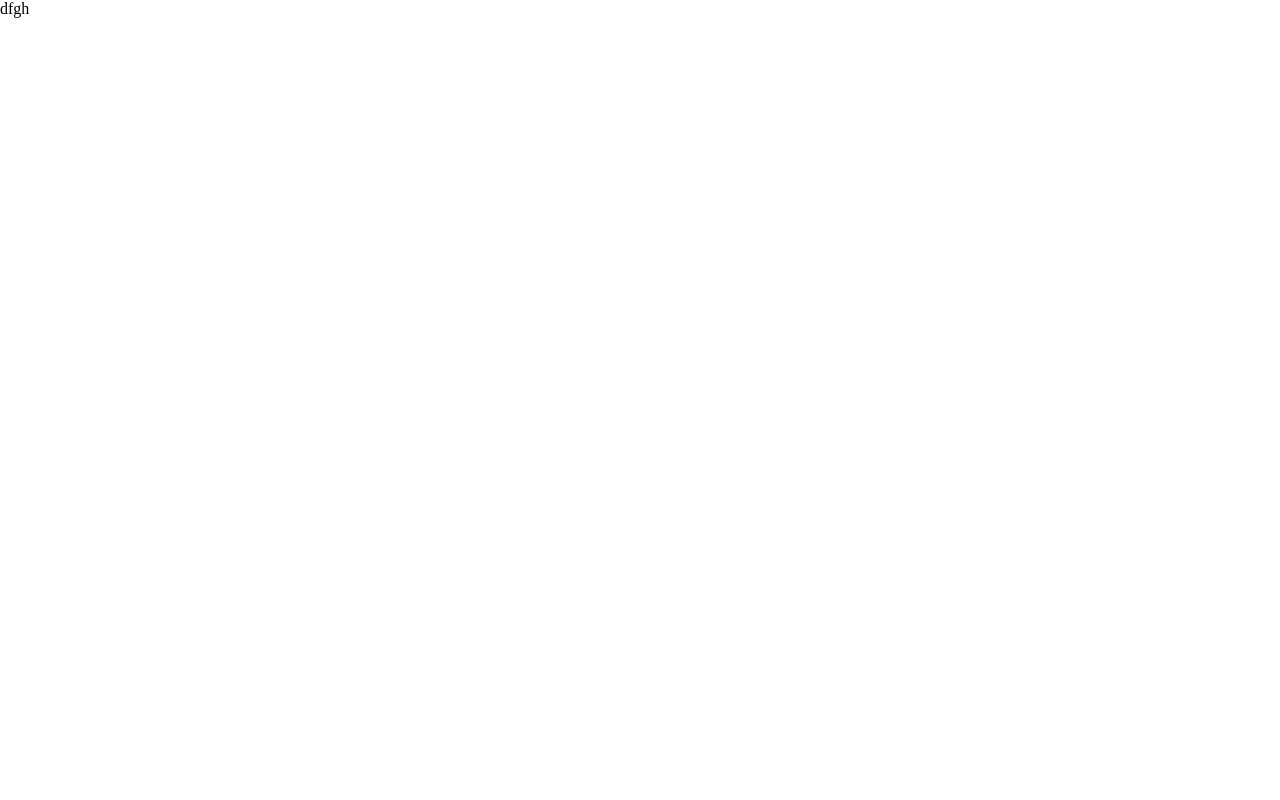
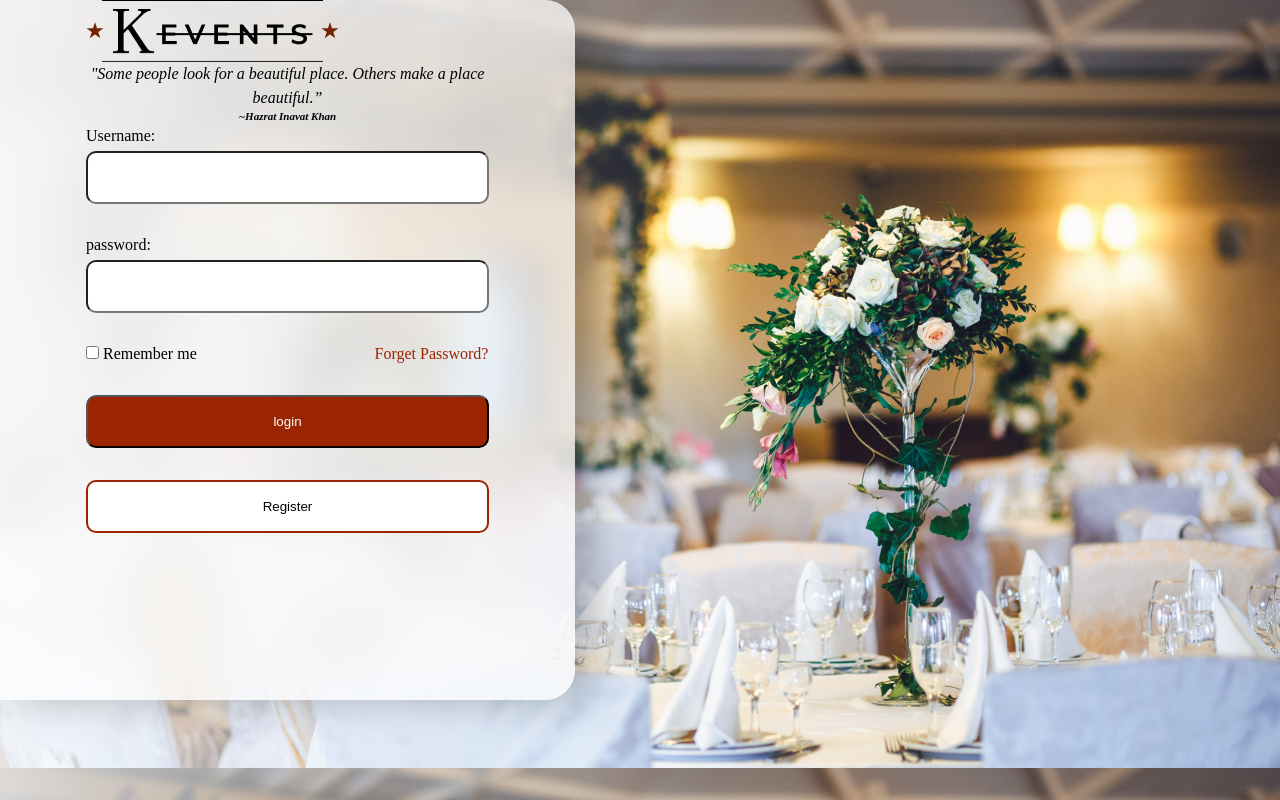
Before and after one commit to kurian1999/Kevent, a PHP site: page / in a window 1280 px wide. Before the commit the page is almost empty. Run offline with PHP 8.4, Linux system fonts and the light colour scheme.

Commit message:
login design

```diff
--- a/index.html
+++ b/index.html
@@ -1,5 +1,6 @@
 <!DOCTYPE html>
 <html lang="en">
+
 <head>
     <meta charset="UTF-8">
     <meta http-equiv="X-UA-Compatible" content="IE=edge">
@@ -7,7 +8,36 @@
     <link rel="stylesheet" href="./styles/style.css">
     <title>Document</title>
 </head>
-<body>
-    dfgh
+
+<body class="container">
+    <form action="" class="login-form">
+        <h1 class="logo"></h1>
+        <p class="qote">"Some people look for a beautiful place. Others make a place beautiful.”</p>
+       <h6 class="spok">~Hazrat Inavat Khan</h6>
+        <div class="flex-input">
+            <label for="">Username:</label>
+            <input type="text" name="" id="">
+        </div>
+        <div class="flex-input">
+            <label for="">password:</label>
+            <input type="password" name="" id="">
+        </div>
+        <div class="flex-container">
+            <div>
+                <input type="checkbox" name="" id="">
+                <span>Remember me</span>
+            </div>
+            <div>
+                <a href="#">Forget Password?</a>
+            </div>
+        </div>
+        <div class="flex-input">
+            <input type="button" class="prbtn" value="login">
+        </div>
+        <div class="flex-input">
+            <input type="button" class="scebtn" value="Register">
+        </div>
+    </form>
 </body>
+
 </html>
--- a/styles/style.css
+++ b/styles/style.css
@@ -3,3 +3,123 @@
     padding:0;
     box-sizing: border-box;
 }
+.flex-container{
+    display:flex;
+    margin-bottom: 32px;
+
+}
+.flex-container div{
+    flex: 1;
+}
+.flex-container a{
+    text-decoration: none;
+    color: #9A2500;
+    width: 143px;
+height: 24px;
+padding-left:87px;
+
+font-family: Poppins;
+font-style: normal;
+
+
+text-align: right;
+}
+.container{
+    background-image:url("/image/bunch-flowers-leaves-table\ 1.png") ;
+    display: flex;
+    justify-content: flex-start;
+    align-items: center;
+    overflow: hidden;
+
+
+
+}
+.logo{
+    background-image: url("/image/Group\ 2.png");
+    width: 253px;
+height: 62.1px;
+}
+.qote{
+    width: 403px;
+height: 48px;
+
+
+font-family: Poppins;
+font-style: italic;
+font-weight: normal;
+font-size: 16px;
+line-height: 24px;
+text-align: center;
+}
+.spok{
+
+height: 17px;
+    font-size: 11px;
+    font-family: Poppins;
+font-style: italic;
+text-align: center;
+}
+
+.login-form{
+
+    background: rgba(255, 255, 255, 0.68);
+    width: 575px;
+    height: 700px;
+    padding-left: 86px;
+    padding-right: 86px;
+    border-radius: 0px 30px 30px 0px;
+    backdrop-filter: blur(25px);
+    box-shadow: 20px 0px 40px rgba(0, 0, 0, 0.25);
+
+}
+.flex-input {
+    display: flex;
+    flex-direction: column;
+    margin-bottom: 32px;
+}
+input[type="text"],[type="password"]
+{
+  width: 403px;
+  height: 53px;
+    font-size:18px;
+    border-radius: 10px;
+}
+label{
+    width: 83px;
+height: 24px;
+
+
+font-family: Poppins;
+font-style: normal;
+font-weight: normal;
+font-size: 16px;
+}
+.prbtn{
+    width: 403px;
+height: 53px;
+
+background: #9A2500;
+border-radius: 10px;
+ color:white;
+}
+.scebtn{
+    width: 403px;
+height: 53px;
+
+
+background: #FFFFFF;
+border: 2px solid #9A2500;
+box-sizing: border-box;
+border-radius: 10px;
+
+}
+.prbtn:hover{
+    cursor: pointer;
+    background-color: rgb(139, 98, 8);
+
+}
+.scebtn:hover{
+    cursor: pointer;
+    background-color: rgb(139, 98, 8);
+
+}
```
Also changed, not shown: image/Group 2.png (added), image/Login.png (added), image/bunch-flowers-leaves-table 1.png (added).
